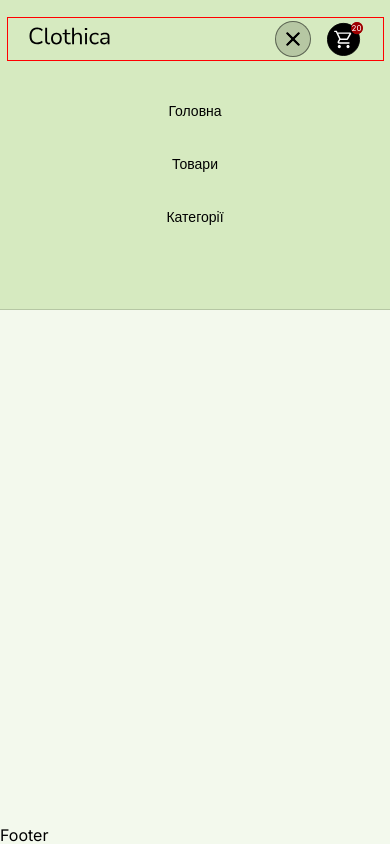
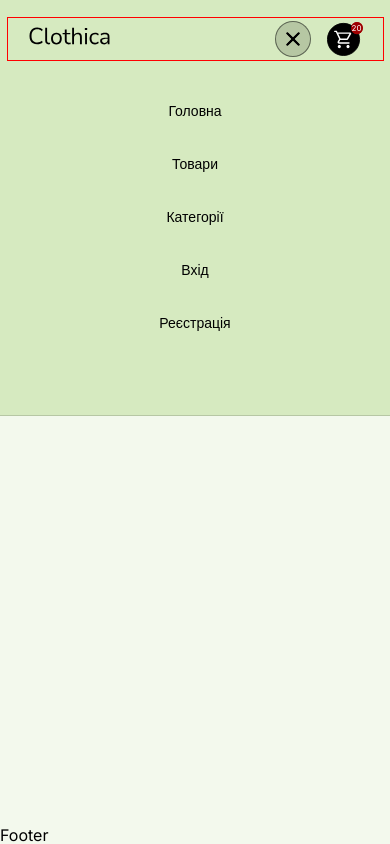
Before and after one commit to konorezzova-spec/project-closette-front, a Next.js app: page /profile in a window 390 px wide. Both pictures are taken after a click on the button "Open menu". Built offline with nearby package versions, Linux system fonts and the light colour scheme; no server answers.

Commit message:
header olmost done

```diff
--- /dev/null
+++ b/components/AuthNavigation/AuthNavigation.tsx
@@ -0,0 +1,54 @@
+"use client";
+
+import css from "./AuthNavigation.module.css";
+import { useAuthStore } from "@/lib/store/authStore";
+import Link from "next/link";
+
+interface AuthNavigationProps {
+  onClick: () => void;
+}
+
+export default function AuthNavigation({ onClick }: AuthNavigationProps) {
+  // Отримуємо поточну сесію та юзера
+  const { isAuthenticated } = useAuthStore();
+
+  return (
+    <>
+      {isAuthenticated ? (
+        <li>
+          <Link
+            href="/order"
+            prefetch={false}
+            className={css.nav_auth}
+            onClick={onClick}
+          >
+            Кабінет
+          </Link>
+        </li>
+      ) : (
+        <>
+          <li>
+            <Link
+              className={css.nav_auth}
+              href="/auth/login"
+              prefetch={false}
+              onClick={onClick}
+            >
+              Вхід
+            </Link>
+          </li>
+          <li>
+            <Link
+              className={css.nav_auth}
+              href="/auth/register"
+              prefetch={false}
+              onClick={onClick}
+            >
+              Реєстрація
+            </Link>
+          </li>
+        </>
+      )}
+    </>
+  );
+}
--- a/components/Header/Header.tsx
+++ b/components/Header/Header.tsx
@@ -9,7 +9,7 @@ import burger_menu from "/public/header/burger_btn.svg";
 import close from "/public/header/close.svg";
 import { useState, useEffect } from "react";
 import basket from "/public/header/basket.svg";
-// import AuthNavigation from "../AuthNavigation/AuthNavigation";
+import AuthNavigation from "../AuthNavigation/AuthNavigation";
 
 export default function Header() {
   const [isVisible, setIsVisible] = useState(true);
@@ -114,7 +114,22 @@ export default function Header() {
             />
           )}
         </button>
-        <nav className={css.decktop_menu}>
+
+        <nav className={css.mobile_menu}>
+          <Link className={css.basket} href="/basket" aria-label="Home">
+            <Image
+              className={css.logo}
+              src={basket}
+              alt="logo"
+              width={36}
+              height={36}
+              priority
+            />
+            <p className={css.amount}>{20}</p>
+          </Link>
+        </nav>
+
+        <nav className={css.desktop_menu}>
           {/* <AuthNavigation onClick={closeMenu} /> */}
           <Link className={css.basket} href="/basket" aria-label="Home">
             <Image
@@ -163,7 +178,7 @@ export default function Header() {
                 Категорії
               </Link>
             </li>
-            {/* <AuthNavigation onClick={closeMenu} /> */}
+            <AuthNavigation onClick={closeMenu} />
           </ul>
         </nav>
       )}
```
Also changed, not shown: package.json (+6 -2 lines), components/AuthNavigation/AuthNavigation.module.css (added), eslint.config.mts (added), 1 other file (tests, documents, lock files or other folders).
